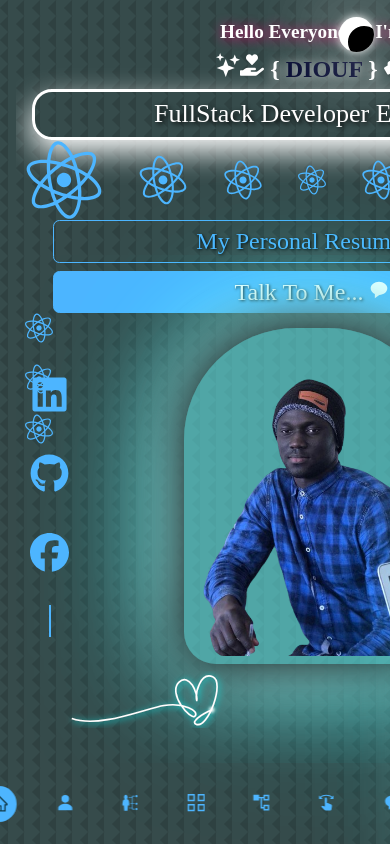
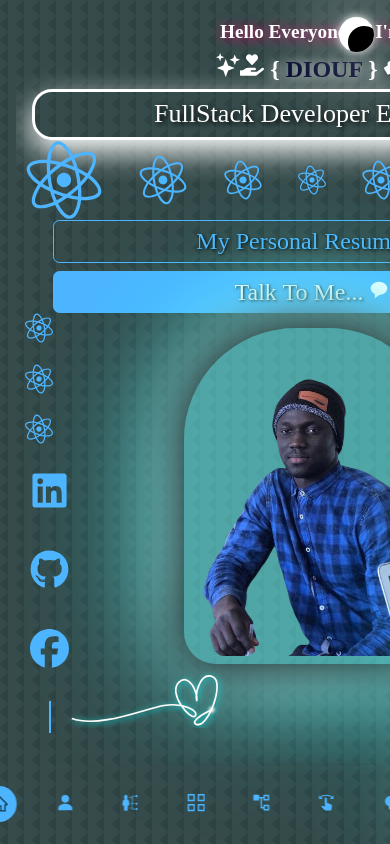
Before and after one commit to Mouhamed1003/keenprogrammer.com, a React (Create React App) app: page / in a window 390 px wide. Shown: the top 844 px of the page. Built offline with nearby package versions, Linux system fonts and the light colour scheme.

Commit message:
Update header.css

```diff
--- a/src/components/header/header.css
+++ b/src/components/header/header.css
@@ -367,7 +367,7 @@ header {
         font-size: 10vw; /* Réduire la taille de la police */
         bottom: 0rem; /* Décaler vers le bas */
         left: 3.7vw;
-        top: 22rem;
+        top: 28rem;
     }
     .maphoto {
         width: 16rem; /* Réduire la largeur */
```
